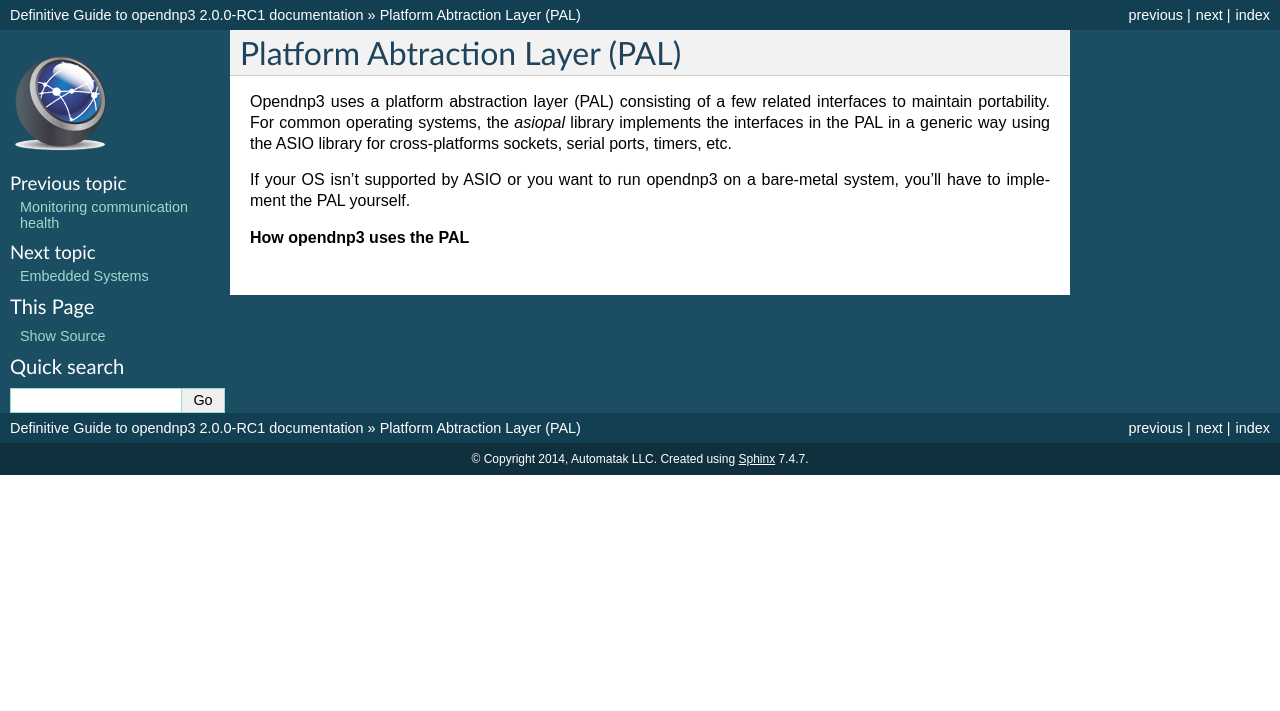
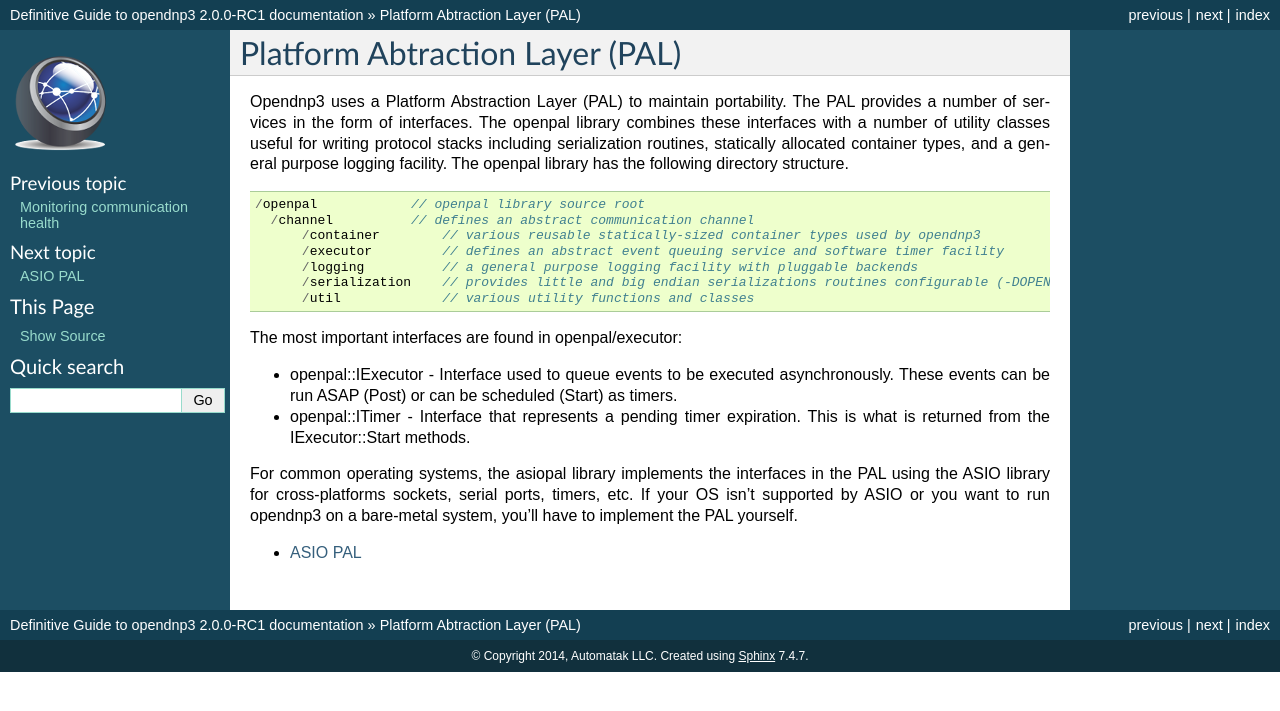
Before and after one commit to dnp3/opendnp3-guide, a Sphinx documentation site: the page built from source/pal-impl/index.rst, in a window 1280 px wide. Shown: the top 711 px of the page. Built offline with Sphinx 7.4.7, drawn with Linux system fonts in a browser that asks for light colours.

Commit message:
filled out openpal section

```diff
--- a/source/embedded/index.rst
+++ b/source/embedded/index.rst
@@ -5,7 +5,7 @@ Embedded Systems
 
 Opendnp3 can run on lots of embedded systems including bare-metal microcontrollers and embedded linux distributions.
 
-Some instructions and examples are provided below.
+Check out the atmega (Arudino Mega) example to see an outstation running in under 8KB of SRAM.
 
 .. toctree::
 
--- a/source/index.rst
+++ b/source/index.rst
@@ -8,7 +8,6 @@
 
 .. links for the page
 .. _opendnp3: http://www.automatak.com/opendnp3
-.. _Google Group:
 
 The Definitive Guide to `opendnp3`_ 2.0.0-RC1
 
@@ -28,7 +27,6 @@ Table of Contents
 ====================
 
 .. toctree::
-  :maxdepth: 10
 
   faq/index
   dnp3-intro/index
--- /dev/null
+++ b/source/pal-impl/asiopal.rst
@@ -0,0 +1,5 @@
+================================
+ASIO PAL
+================================
+
+TODO - Document how ASIO library is mapped onto the PAL.
--- a/source/pal-impl/index.rst
+++ b/source/pal-impl/index.rst
@@ -2,8 +2,26 @@
 Platform Abtraction Layer (PAL)
 ================================
 
-Opendnp3 uses a platform abstraction layer (PAL) consisting of a few related interfaces to maintain portability. For common operating systems, the *asiopal* library implements the interfaces in the PAL in a generic way using the ASIO library for cross-platforms sockets, serial ports, timers, etc.
+Opendnp3 uses a Platform Abstraction Layer (PAL) to maintain portability. The PAL provides a number of services in the form of interfaces. The openpal library combines these interfaces with a number of utility classes useful for writing protocol stacks including serialization routines, statically allocated container types, and a general purpose logging facility. The openpal library has the following directory structure.
 
-If your OS isn't supported by ASIO or you want to run opendnp3 on a bare-metal system, you'll have to implement the PAL yourself.
+.. code-block:: java
 
-**How opendnp3 uses the PAL**
+   /openpal            // openpal library source root
+     /channel          // defines an abstract communication channel
+	 /container        // various reusable statically-sized container types used by opendnp3
+	 /executor         // defines an abstract event queuing service and software timer facility
+	 /logging          // a general purpose logging facility with pluggable backends
+	 /serialization    // provides little and big endian serializations routines configurable (-DOPENPAL_FLIP_ENDIAN)
+	 /util             // various utility functions and classes
+
+
+The most important interfaces are found in openpal/executor:
+
+* openpal::IExecutor - Interface used to queue events to be executed asynchronously. These events can be run ASAP (Post) or can be scheduled (Start) as timers.
+* openpal::ITimer - Interface that represents a pending timer expiration. This is what is returned from the IExecutor::Start methods.
+
+For common operating systems, the asiopal library implements the interfaces in the PAL using the ASIO library for cross-platforms sockets, serial ports, timers, etc. If your OS isn't supported by ASIO or you want to run opendnp3 on a bare-metal system, you'll have to implement the PAL yourself.
+
+.. toctree::
+
+  asiopal
```
